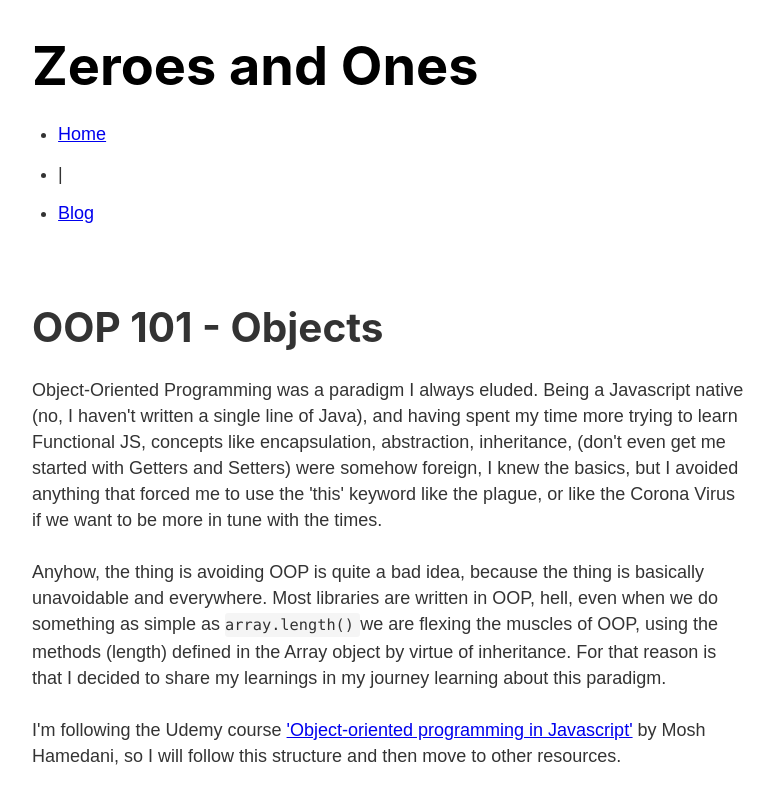
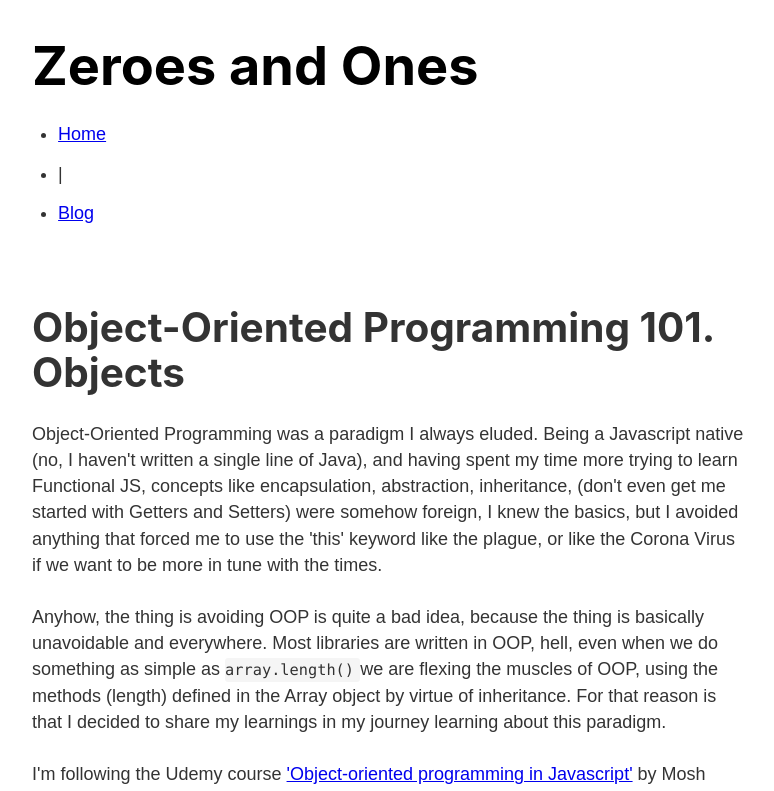
Before and after one commit to Ceheiss/personal-site-blog, a Gatsby site: page /posts/OOP-101-1/ in a window 1280 px wide. Shown: the top 791 px of the page, without its empty margins (251-1025 px from the left). Built offline with nearby package versions, Linux system fonts and the light colour scheme; Gatsby itself is replaced by a stand-in of ours; some packages are replaced by stand-ins of ours.

Commit message:
change title

```diff
--- a/src/posts/OOP-101-1.md
+++ b/src/posts/OOP-101-1.md
@@ -1,5 +1,5 @@
 ---
-title: OOP 101 - Objects
+title: Object-Oriented Programming 101. Objects
 date: "2021-01-07"
 ---
 
```
